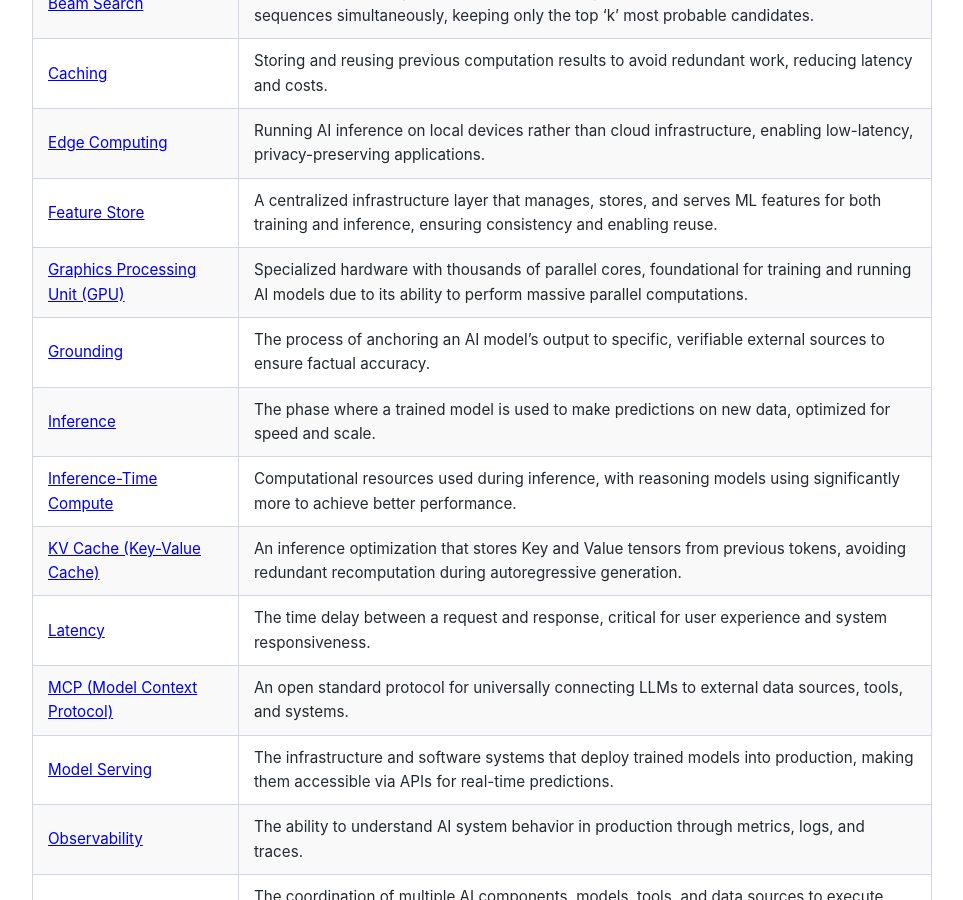
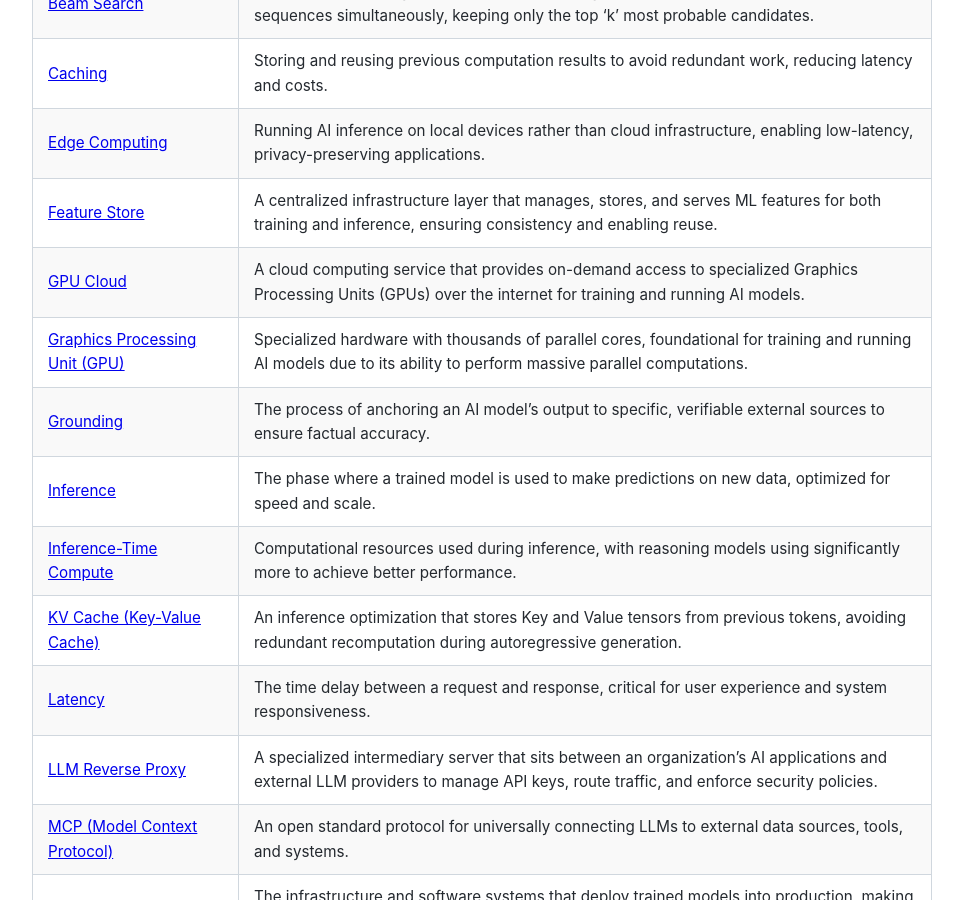
Before and after one commit to alexnubla/ai-dictionary, a Jekyll site: the page built from categories/deployment.md, in a window 1280 px wide and 900 px high, scrolled down 794 px. Shown: the whole window, without its empty margins (158-1121 px from the left). Built offline with Jekyll 4.4.1, drawn with Linux system fonts in a browser that asks for light colours.

Commit message:
Update deployment.md

```diff
--- a/categories/deployment.md
+++ b/categories/deployment.md
@@ -27,12 +27,14 @@ Deployment involves:
 | [Caching](/ai-dictionary/terms/caching/) | Storing and reusing previous computation results to avoid redundant work, reducing latency and costs. |
 | [Edge Computing](/ai-dictionary/terms/edge-computing/) | Running AI inference on local devices rather than cloud infrastructure, enabling low-latency, privacy-preserving applications. |
 | [Feature Store](/ai-dictionary/terms/feature-store/) | A centralized infrastructure layer that manages, stores, and serves ML features for both training and inference, ensuring consistency and enabling reuse. |
+| [GPU Cloud](/ai-dictionary/terms/gpu-cloud/) | A cloud computing service that provides on-demand access to specialized Graphics Processing Units (GPUs) over the internet for training and running AI models. |
 | [Graphics Processing Unit (GPU)](/ai-dictionary/terms/gpu/) | Specialized hardware with thousands of parallel cores, foundational for training and running AI models due to its ability to perform massive parallel computations. |
 | [Grounding](/ai-dictionary/terms/grounding/) | The process of anchoring an AI model's output to specific, verifiable external sources to ensure factual accuracy. |
 | [Inference](/ai-dictionary/terms/inference/) | The phase where a trained model is used to make predictions on new data, optimized for speed and scale. |
 | [Inference-Time Compute](/ai-dictionary/terms/inference-time-compute/) | Computational resources used during inference, with reasoning models using significantly more to achieve better performance. |
 | [KV Cache (Key-Value Cache)](/ai-dictionary/terms/kv-cache/) | An inference optimization that stores Key and Value tensors from previous tokens, avoiding redundant recomputation during autoregressive generation. |
 | [Latency](/ai-dictionary/terms/latency/) | The time delay between a request and response, critical for user experience and system responsiveness. |
+| [LLM Reverse Proxy](/ai-dictionary/terms/llm-reverse-proxy/) | A specialized intermediary server that sits between an organization's AI applications and external LLM providers to manage API keys, route traffic, and enforce security policies. |
 | [MCP (Model Context Protocol)](/ai-dictionary/terms/mcp/) | An open standard protocol for universally connecting LLMs to external data sources, tools, and systems. |
 | [Model Serving](/ai-dictionary/terms/model-serving/) | The infrastructure and software systems that deploy trained models into production, making them accessible via APIs for real-time predictions. |
 | [Observability](/ai-dictionary/terms/observability/) | The ability to understand AI system behavior in production through metrics, logs, and traces. |
```
